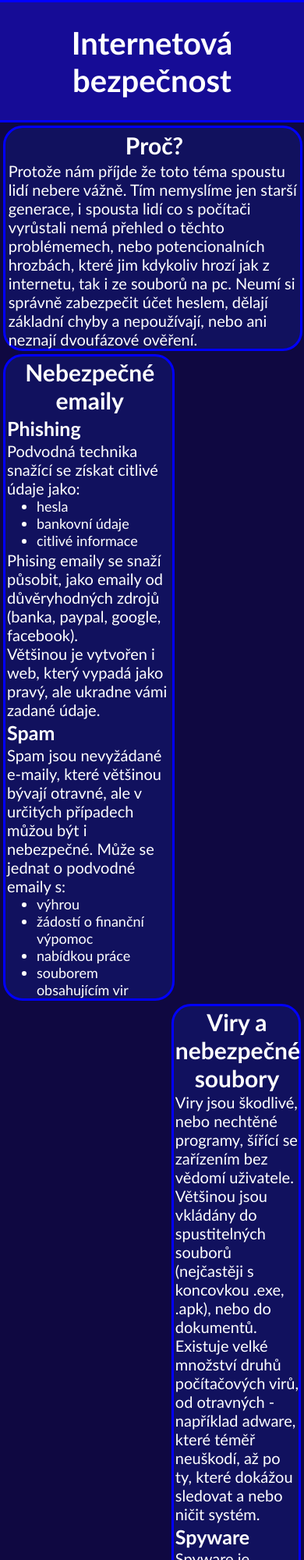
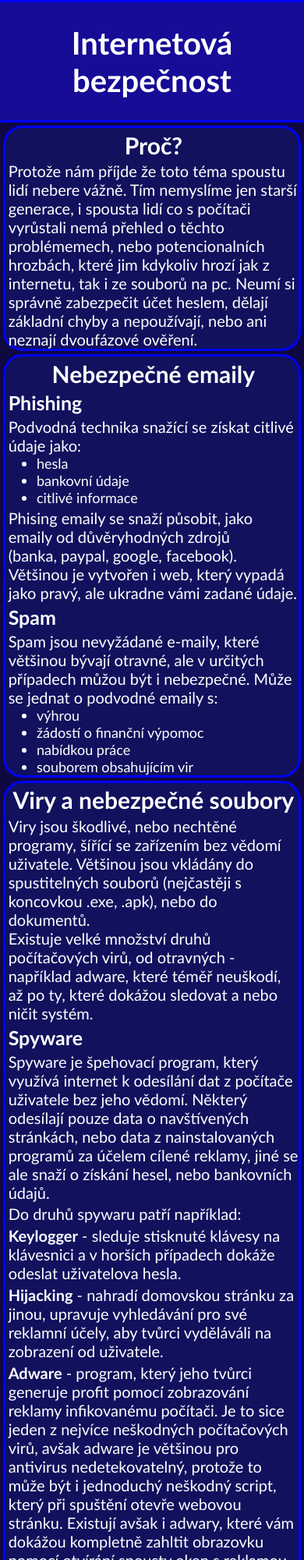
Before and after one commit to N4N001/projektlol, a plain HTML site: page index.html in a window 390 px wide. Shown: the top 2000 px of the page at 78% size. Drawn offline with Linux system fonts and the light colour scheme.

Commit message:
media queries

```diff
--- a/style.css
+++ b/style.css
@@ -159,3 +159,35 @@ a:hover {
     padding-left: 1%;
     margin-bottom: 0;
 }
+
+@media screen and (max-width:900px) {
+        #susmail{
+            float: center;
+            margin-right: 1%;
+            margin-left: 1%;
+            width: auto;
+        }
+        #susoubory{
+            float: center;
+            margin-right: 1%;
+            margin-left: 1%;
+            width: auto;
+        }
+        #why{
+            float: center;
+            margin-right: 1%;
+            margin-left: 1%;
+            width: auto;
+        }
+        #vezmemetiheslo{
+            float: center;
+            margin-right: 1%;
+            margin-left: 1%;
+            width: auto;
+        }
+        #obecnost
+        {float: center;
+            margin-right: 1%;
+            margin-left: 1%;
+            width: auto;}
+}
```
